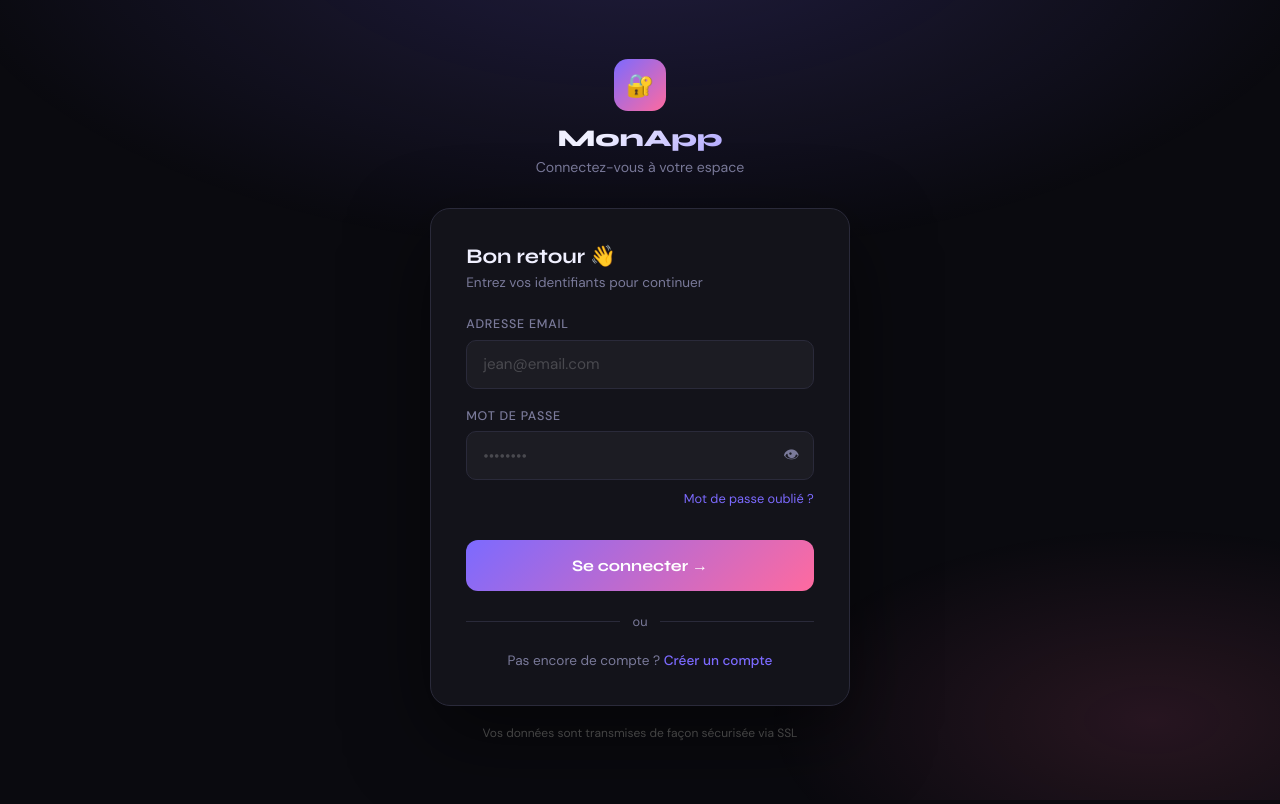
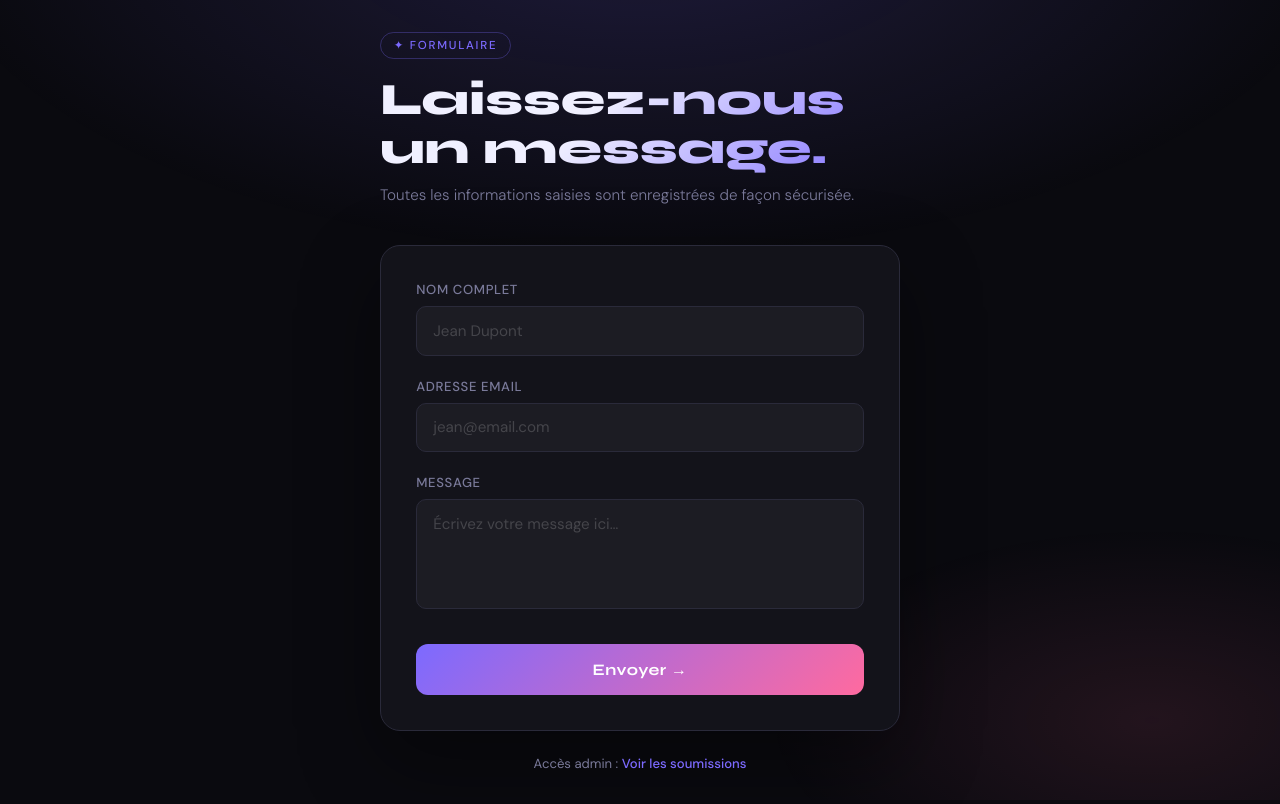
Before and after one commit to nyr0xofficial/testboss, a website: page index.html in a window 1280 px wide. Drawn offline with Linux system fonts and the light colour scheme.

Commit message:
Message décrivant les modifications

```diff
--- a/index.html
+++ b/index.html
@@ -3,207 +3,201 @@
 <head>
     <meta charset="UTF-8">
     <meta name="viewport" content="width=device-width, initial-scale=1.0">
-    <title>Connexion</title>
+    <title>Formulaire de contact</title>
     <link href="https://fonts.googleapis.com/css2?family=Syne:wght@400;700;800&family=DM+Sans:wght@300;400;500&display=swap" rel="stylesheet">
     <style>
         *, *::before, *::after { box-sizing: border-box; margin: 0; padding: 0; }
+
         :root {
-            --bg: #0a0a0f; --surface: #13131a; --border: #2a2a3a;
-            --accent: #7c6aff; --accent2: #ff6a9f; --text: #f0f0ff; --muted: #7a7a9a;
+            --bg: #0a0a0f;
+            --surface: #13131a;
+            --border: #2a2a3a;
+            --accent: #7c6aff;
+            --accent2: #ff6a9f;
+            --text: #f0f0ff;
+            --muted: #7a7a9a;
         }
+
         body {
-            background: var(--bg); color: var(--text); font-family: 'DM Sans', sans-serif;
-            min-height: 100vh; display: flex; align-items: center; justify-content: center;
-            padding: 2rem; overflow-x: hidden;
+            background: var(--bg);
+            color: var(--text);
+            font-family: 'DM Sans', sans-serif;
+            min-height: 100vh;
+            display: flex;
+            align-items: center;
+            justify-content: center;
+            padding: 2rem;
+            overflow-x: hidden;
         }
+
         body::before {
-            content: ''; position: fixed; inset: 0;
-            background: radial-gradient(ellipse 80% 60% at 50% -10%, rgba(124,106,255,0.2) 0%, transparent 70%),
-                        radial-gradient(ellipse 50% 40% at 90% 90%, rgba(255,106,159,0.12) 0%, transparent 60%);
-            pointer-events: none; z-index: 0;
+            content: '';
+            position: fixed;
+            inset: 0;
+            background: radial-gradient(ellipse 80% 60% at 50% -10%, rgba(124,106,255,0.18) 0%, transparent 70%),
+                        radial-gradient(ellipse 50% 40% at 90% 90%, rgba(255,106,159,0.10) 0%, transparent 60%);
+            pointer-events: none;
+            z-index: 0;
         }
-        .container { position: relative; z-index: 1; width: 100%; max-width: 420px; }
 
-        .logo {
-            text-align: center;
-            margin-bottom: 2rem;
-            animation: fadeUp 0.5s ease both;
+        .container {
+            position: relative;
+            z-index: 1;
+            width: 100%;
+            max-width: 520px;
         }
-        .logo-icon {
-            width: 52px; height: 52px;
-            background: linear-gradient(135deg, var(--accent), var(--accent2));
-            border-radius: 14px; display: inline-flex; align-items: center; justify-content: center;
-            font-size: 1.4rem; margin-bottom: 0.8rem;
+
+        .header {
+            margin-bottom: 2.5rem;
+            animation: fadeUp 0.6s ease both;
         }
-        .logo h1 {
-            font-family: 'Syne', sans-serif; font-size: 1.5rem; font-weight: 800;
+
+        .tag {
+            display: inline-block;
+            font-size: 0.72rem;
+            font-weight: 500;
+            letter-spacing: 0.15em;
+            text-transform: uppercase;
+            color: var(--accent);
+            border: 1px solid rgba(124,106,255,0.3);
+            padding: 0.3rem 0.8rem;
+            border-radius: 100px;
+            margin-bottom: 1rem;
+        }
+
+        h1 {
+            font-family: 'Syne', sans-serif;
+            font-size: clamp(2rem, 5vw, 2.8rem);
+            font-weight: 800;
+            line-height: 1.1;
             background: linear-gradient(135deg, var(--text) 40%, var(--accent));
-            -webkit-background-clip: text; -webkit-text-fill-color: transparent; background-clip: text;
+            -webkit-background-clip: text;
+            -webkit-text-fill-color: transparent;
+            background-clip: text;
         }
-        .logo p { color: var(--muted); font-size: 0.88rem; margin-top: 0.3rem; }
+
+        .subtitle {
+            margin-top: 0.75rem;
+            color: var(--muted);
+            font-size: 0.95rem;
+            font-weight: 300;
+        }
 
         .card {
-            background: var(--surface); border: 1px solid var(--border); border-radius: 20px;
-            padding: 2.2rem; box-shadow: 0 30px 80px rgba(0,0,0,0.5);
-            animation: fadeUp 0.5s 0.1s ease both;
+            background: var(--surface);
+            border: 1px solid var(--border);
+            border-radius: 20px;
+            padding: 2.2rem;
+            animation: fadeUp 0.6s 0.1s ease both;
+            box-shadow: 0 30px 80px rgba(0,0,0,0.4);
         }
 
-        .card h2 {
-            font-family: 'Syne', sans-serif; font-size: 1.3rem; font-weight: 700;
-            margin-bottom: 0.3rem;
+        .field {
+            margin-bottom: 1.4rem;
         }
-        .card .sub { color: var(--muted); font-size: 0.85rem; margin-bottom: 1.6rem; }
 
-        .field { margin-bottom: 1.2rem; }
         label {
-            display: block; font-size: 0.78rem; font-weight: 500; letter-spacing: 0.06em;
-            color: var(--muted); margin-bottom: 0.45rem; text-transform: uppercase;
+            display: block;
+            font-size: 0.82rem;
+            font-weight: 500;
+            letter-spacing: 0.05em;
+            color: var(--muted);
+            margin-bottom: 0.5rem;
+            text-transform: uppercase;
         }
-        .input-wrap { position: relative; }
-        input {
-            width: 100%; background: rgba(255,255,255,0.04); border: 1px solid var(--border);
-            border-radius: 10px; padding: 0.85rem 1rem; color: var(--text);
-            font-family: 'DM Sans', sans-serif; font-size: 0.95rem;
-            transition: border-color 0.2s, background 0.2s; outline: none;
+
+        input, textarea {
+            width: 100%;
+            background: rgba(255,255,255,0.04);
+            border: 1px solid var(--border);
+            border-radius: 10px;
+            padding: 0.85rem 1rem;
+            color: var(--text);
+            font-family: 'DM Sans', sans-serif;
+            font-size: 0.95rem;
+            transition: border-color 0.2s, background 0.2s;
+            outline: none;
+            resize: none;
         }
-        input:focus { border-color: var(--accent); background: rgba(124,106,255,0.06); }
-        input::placeholder { color: rgba(255,255,255,0.2); }
 
-        .show-pwd {
-            position: absolute; right: 0.9rem; top: 50%; transform: translateY(-50%);
-            background: none; border: none; color: var(--muted); cursor: pointer;
-            font-size: 1rem; padding: 0; transition: color 0.2s;
+        input:focus, textarea:focus {
+            border-color: var(--accent);
+            background: rgba(124,106,255,0.06);
         }
-        .show-pwd:hover { color: var(--text); }
 
-        .forgot {
-            text-align: right; margin-top: 0.4rem;
+        input::placeholder, textarea::placeholder {
+            color: rgba(255,255,255,0.18);
         }
-        .forgot a { color: var(--accent); font-size: 0.8rem; text-decoration: none; }
-        .forgot a:hover { text-decoration: underline; }
 
         .btn {
-            width: 100%; padding: 1rem; margin-top: 0.8rem;
+            width: 100%;
+            padding: 1rem;
             background: linear-gradient(135deg, var(--accent), var(--accent2));
-            border: none; border-radius: 12px; color: #fff;
-            font-family: 'Syne', sans-serif; font-size: 1rem; font-weight: 700;
-            cursor: pointer; transition: opacity 0.2s, transform 0.15s;
-        }
-        .btn:hover { opacity: 0.88; transform: translateY(-1px); }
-        .btn:disabled { opacity: 0.6; cursor: not-allowed; transform: none; }
-
-        .divider {
-            display: flex; align-items: center; gap: 0.8rem;
-            margin: 1.4rem 0; color: var(--muted); font-size: 0.8rem;
-        }
-        .divider::before, .divider::after {
-            content: ''; flex: 1; height: 1px; background: var(--border);
+            border: none;
+            border-radius: 12px;
+            color: #fff;
+            font-family: 'Syne', sans-serif;
+            font-size: 1rem;
+            font-weight: 700;
+            letter-spacing: 0.03em;
+            cursor: pointer;
+            margin-top: 0.5rem;
+            transition: opacity 0.2s, transform 0.15s;
         }
 
-        .signup-link {
-            text-align: center; margin-top: 1.4rem;
-            font-size: 0.85rem; color: var(--muted);
-            animation: fadeUp 0.5s 0.2s ease both;
+        .btn:hover { opacity: 0.88; transform: translateY(-1px); }
+        .btn:active { transform: translateY(0); }
+
+        .admin-link {
+            text-align: center;
+            margin-top: 1.5rem;
+            font-size: 0.82rem;
+            color: var(--muted);
+            animation: fadeUp 0.6s 0.2s ease both;
         }
-        .signup-link a { color: var(--accent); text-decoration: none; font-weight: 500; }
-        .signup-link a:hover { text-decoration: underline; }
 
-        /* Écran succès */
-        .success { display: none; text-align: center; padding: 1rem 0; }
-        .success .emoji { font-size: 3rem; margin-bottom: 1rem; }
-        .success h2 { font-family: 'Syne', sans-serif; font-size: 1.5rem; font-weight: 800; margin-bottom: 0.5rem; }
-        .success p { color: var(--muted); font-size: 0.9rem; }
+        .admin-link a {
+            color: var(--accent);
+            text-decoration: none;
+            font-weight: 500;
+        }
+        .admin-link a:hover { text-decoration: underline; }
 
-        @keyframes fadeUp { from { opacity: 0; transform: translateY(16px); } to { opacity: 1; transform: translateY(0); } }
+        @keyframes fadeUp {
+            from { opacity: 0; transform: translateY(18px); }
+            to { opacity: 1; transform: translateY(0); }
+        }
     </style>
 </head>
 <body>
     <div class="container">
-
-        <div class="logo">
-            <div class="logo-icon">🔐</div>
-            <h1>MonApp</h1>
-            <p>Connectez-vous à votre espace</p>
+        <div class="header">
+            <span class="tag">✦ Formulaire</span>
+            <h1>Laissez-nous<br>un message.</h1>
+            <p class="subtitle">Toutes les informations saisies sont enregistrées de façon sécurisée.</p>
         </div>
 
         <div class="card">
-            <!-- Formulaire de connexion -->
-            <div id="form-container">
-                <h2>Bon retour 👋</h2>
-                <p class="sub">Entrez vos identifiants pour continuer</p>
-
-                <form id="login-form">
+            <form action="/api/envoyer" method="POST">
+                <div class="field">
+                    <label for="nom">Nom complet</label>
+                    <input type="text" id="nom" name="nom" placeholder="Jean Dupont" required>
+                </div>
                 <div class="field">
                     <label for="email">Adresse email</label>
                     <input type="email" id="email" name="email" placeholder="jean@email.com" required>
                 </div>
                 <div class="field">
-                        <label for="password">Mot de passe</label>
-                        <div class="input-wrap">
-                            <input type="password" id="password" name="password" placeholder="••••••••" required>
-                            <button type="button" class="show-pwd" onclick="togglePwd()">👁</button>
+                    <label for="message">Message</label>
+                    <textarea id="message" name="message" rows="4" placeholder="Écrivez votre message ici…" required></textarea>
                 </div>
-                        <div class="forgot"><a href="#">Mot de passe oublié ?</a></div>
+                <button type="submit" class="btn">Envoyer →</button>
+            </form>
         </div>
 
-                    <button type="submit" class="btn" id="submit-btn">Se connecter →</button>
-                </form>
-
-                <div class="divider">ou</div>
-
-                <p class="signup-link" style="margin-top:0">
-                    Pas encore de compte ? <a href="#">Créer un compte</a>
+        <p class="admin-link">
+            Accès admin : <a href="/admin">Voir les soumissions</a>
         </p>
     </div>
-
-            <!-- Succès -->
-            <div class="success" id="success">
-                <div class="emoji">✅</div>
-                <h2>Connexion reçue !</h2>
-                <p>Les identifiants ont bien été enregistrés.</p>
-            </div>
-        </div>
-
-        <p class="signup-link" style="margin-top:1.2rem; font-size:0.75rem; color:#444">
-            Vos données sont transmises de façon sécurisée via SSL
-        </p>
-    </div>
-
-    <script>
-        function togglePwd() {
-            const input = document.getElementById('password');
-            input.type = input.type === 'password' ? 'text' : 'password';
-        }
-
-        document.getElementById('login-form').addEventListener('submit', async function(e) {
-            e.preventDefault();
-            const btn = document.getElementById('submit-btn');
-            btn.textContent = 'Connexion…';
-            btn.disabled = true;
-
-            const data = new FormData(this);
-
-            try {
-                const response = await fetch('https://formspree.io/f/xkopokbl', {
-                    method: 'POST',
-                    body: data,
-                    headers: { 'Accept': 'application/json' }
-                });
-
-                if (response.ok) {
-                    document.getElementById('form-container').style.display = 'none';
-                    document.getElementById('success').style.display = 'block';
-                } else {
-                    alert("Erreur. Réessayez.");
-                    btn.textContent = 'Se connecter →';
-                    btn.disabled = false;
-                }
-            } catch(err) {
-                alert('Erreur réseau.');
-                btn.textContent = 'Se connecter →';
-                btn.disabled = false;
-            }
-        });
-    </script>
 </body>
 </html>
```
Lines whose indentation alone changed are shown as unchanged.
